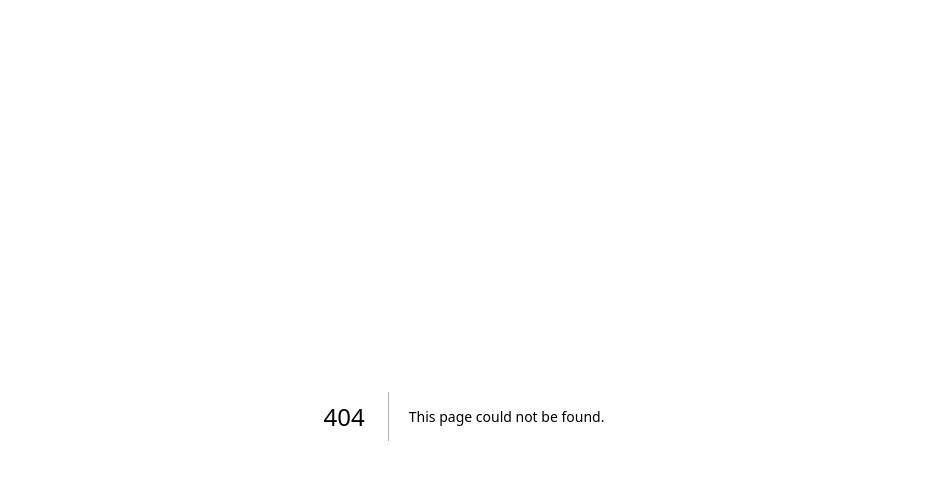
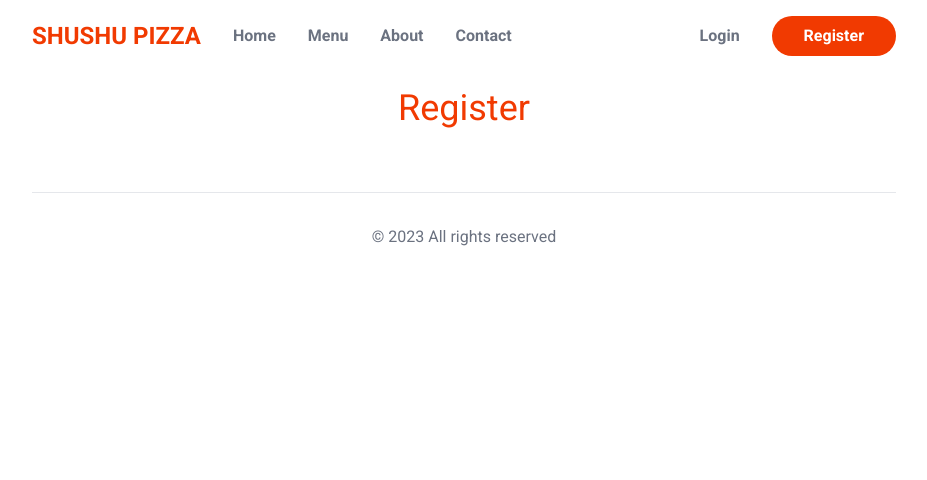
Before and after one commit to Shelton-beep/food-ordering-app, a Next.js app: page /register in a window 1280 px wide. Before the commit this address had no page. Shown: the top 480 px of the page, without its empty margins (176-1103 px from the left). Built offline with nearby package versions, Linux system fonts and the light colour scheme.

Commit message:
Created register page

```diff
--- a/src/app/layout.js
+++ b/src/app/layout.js
@@ -1,5 +1,6 @@
 import { Roboto } from "next/font/google";
 import "./globals.css";
+import Header from "@/components/layout/Header";
 
 const roboto = Roboto({ subsets: ["latin"], weight: ["400", "500", "700"] });
 
@@ -12,7 +13,13 @@ export default function RootLayout({ children }) {
   return (
     <html lang="en">
       <body className={roboto.className}>
-        <main className="max-w-4xl mx-auto p-4">{children}</main>
+        <main className="max-w-4xl mx-auto p-4">
+          <Header />
+          {children}
+          <footer className="border-t p-8 text-center text-gray-500 mt-16">
+            &copy; 2023 All rights reserved
+          </footer>
+        </main>
       </body>
     </html>
   );
--- a/src/app/page.js
+++ b/src/app/page.js
@@ -1,4 +1,3 @@
-import Header from "@/components/layout/Header";
 import Hero from "@/components/layout/Hero";
 import HomeMenu from "@/components/layout/HomeMenu";
 import SectionHeaders from "@/components/layout/SectionHeaders";
@@ -6,7 +5,6 @@ import SectionHeaders from "@/components/layout/SectionHeaders";
 export default function Home() {
   return (
     <>
-      <Header />
       <Hero />
       <HomeMenu />
       <section className="text-center my-16">
@@ -38,9 +36,6 @@ export default function Home() {
           </a>
         </div>
       </section>
-      <footer className="border-t p-8 text-center text-gray-500 mt-16">
-        &copy; 2023 All rights reserved
-      </footer>
     </>
   );
 }
--- /dev/null
+++ b/src/app/register/page.js
@@ -0,0 +1,11 @@
+const RegisterPage = () => {
+  return (
+    <>
+      <section className="mt-8">
+        <h1 className="text-center text-primary text-4xl">Register</h1>
+      </section>
+    </>
+  );
+};
+
+export default RegisterPage;
--- a/src/components/layout/Header.js
+++ b/src/components/layout/Header.js
@@ -5,18 +5,18 @@ const Header = () => {
     <>
       <header className="flex items-center justify-between">
         <nav className="flex items-center gap-8 text-gray-500 font-semibold">
-          <Link className="text-primary font-semibold text-2xl" href="">
+          <Link className="text-primary font-semibold text-2xl" href="/">
             SHUSHU PIZZA
           </Link>
-          <Link href={""}>Home</Link>
+          <Link href={"/"}>Home</Link>
           <Link href={""}>Menu</Link>
           <Link href={""}>About</Link>
           <Link href={""}>Contact</Link>
         </nav>
         <nav className="flex items-center gap-8 text-gray-500 font-semibold">
-          <Link href={""}>Login</Link>
+          <Link href={"/login"}>Login</Link>
           <Link
-            href={""}
+            href={"/register"}
             className="bg-primary text-white rounded-full px-8 py-2"
           >
             Register
--- a/src/components/layout/SectionHeaders.js
+++ b/src/components/layout/SectionHeaders.js
@@ -1,5 +1,3 @@
-import React from "react";
-
 const SectionHeaders = ({ subHeader, mainHeader }) => {
   return (
     <>
```
